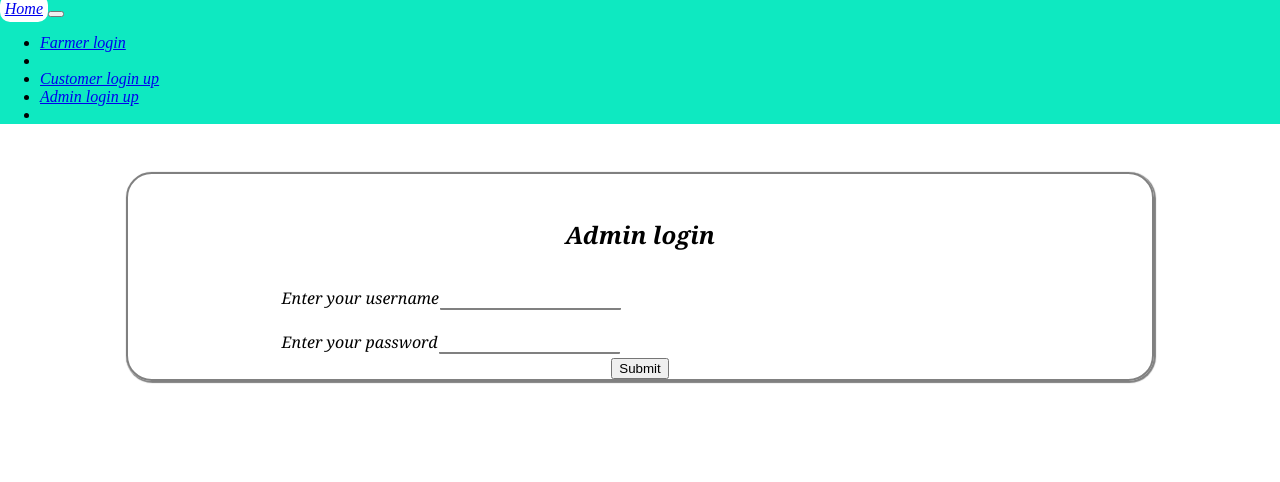
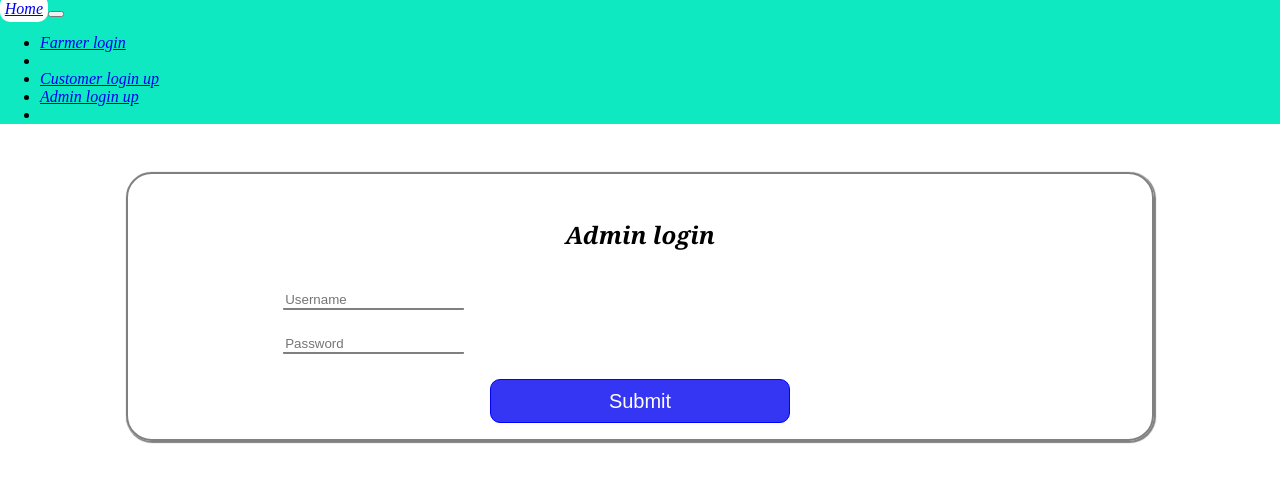
Before and after one commit to parthSoni4/DBMSProject, a React (Create React App) app in the folder client/my-app/: page /admin_login in a window 1280 px wide. Shown: the top 482 px of the page. Built offline with nearby package versions, Linux system fonts and the light colour scheme; the HTML template or start-up script is replaced by a standard one.

Commit message:
Code updated - Dishanth

```diff
--- a/client/my-app/src/Components/AdminLogin.js
+++ b/client/my-app/src/Components/AdminLogin.js
@@ -21,14 +21,14 @@ export default function AdminLogin() {
         <main>
             <h2>Admin login</h2>
             <div className="input-group">
-                Enter your username
-                <input type="text" className="form-control" onChange={(e)=>{changeUsername(e.target.value);}}/>
+                {/*Enter your username*/}
+                <input type="text" placeholder="Username" className="form-control" onChange={(e)=>{changeUsername(e.target.value);}}/>
             </div>
             <div className="input-group">
-                Enter your password
-                <input type="text" className="form-control" onChange={(e)=>{changePassword(e.target.value);}}/>
+                {/*Enter your password*/}
+                <input type="text" placeholder="Password" className="form-control" onChange={(e)=>{changePassword(e.target.value);}}/>
             </div>
-            <button onClick={admin_login}>Submit</button>
+            <button class="butonadmin" onClick={admin_login}>Submit</button>
 
         </main>
     </>
--- a/client/my-app/src/Components/CustomerSignup.js
+++ b/client/my-app/src/Components/CustomerSignup.js
@@ -54,12 +54,12 @@ export default function CustomerSignup() {
             <input type="text" placeholder="Enter your address" className="form-control" onChange={(e)=>{changeAddress(e.target.value);}} />
         </div>
         <div className="input-group">
-            <label htmlFor="" className="form-label">Enter your state</label>
-            <input type="text" className='form-control' onChange={(e)=>{changeCity(e.target.value);}}/>
+            {/*<label htmlFor="" className="form-label">Enter your state</label>*/}
+            <input type="text" placeholder="Enter your state" className='form-control' onChange={(e)=>{changeCity(e.target.value);}}/>
         </div>
         <div className="input-group">
-            <label htmlFor="" className="form-label">Enter your city</label>
-            <input type="text" className="form-control" onChange={(e)=>{changeState(e.target.value);}}/>
+            {/*<label htmlFor="" className="form-label">Enter your city</label>*/}
+            <input type="text" placeholder="Enter your city" className="form-control" onChange={(e)=>{changeState(e.target.value);}}/>
         </div>
 
         <div  className="input-group">
--- a/client/my-app/src/Components/Form.css
+++ b/client/my-app/src/Components/Form.css
@@ -54,7 +54,7 @@ input {
     border: 1px solid green;
     width:15em;
     height: 5.5vh;
-    border-radius: 2em;
+    border-radius: 0.5em;
     background-color: white;
     color:green;
 }
@@ -65,3 +65,20 @@ input {
 main{
     margin-top: 3rem;
 }
+.butonadmin {
+    margin-top: 1.3rem;
+    margin-bottom: 1rem;
+    font-size: 20px;
+    border: 1px solid blue;
+    width:15em;
+    height: 5.5vh;
+    border-radius: 0.5em;
+    background-color: rgba(30, 30, 243, 0.895);
+    color: white;
+    box-shadow: 2px 2px 5px 2px;
+}
+.butonadmin:hover{
+    background-color: blue;
+    color: white;
+
+}
--- a/client/my-app/src/Components/Form.js
+++ b/client/my-app/src/Components/Form.js
@@ -66,12 +66,12 @@ export default function Form() {
           <input type="text" placeholder="Enter your phone number ..." className="form-control"onChange={(e)=>{changePhone_no(e.target.value);}} />
         </div>
         <div className="input-group">
-        <label htmlFor="" className="form-label">Select your state</label>
-          <input type="text" className="form-control" onChange={(e)=>{changeCity(e.target.value);}}/>
+        {/*<label htmlFor="" className="form-label">Select your state</label>*/}
+          <input type="text" placeholder="Enter your state" className="form-control" onChange={(e)=>{changeCity(e.target.value);}}/>
         </div>
         <div className="input-group">
-          <label htmlFor="" className="form-label">Select your city</label>
-          <input type="text" className="form-control" onChange={(e)=>{changeState(e.target.value);}}/>
+          {/*<label htmlFor="" className="form-label">Select your city</label>*/}
+          <input type="text" placeholder="Enter your city" className="form-control" onChange={(e)=>{changeState(e.target.value);}}/>
         </div>
         <div className="input-group">
           {/*<label htmlFor="" className="form-label">Pincode</label>*/}
```
